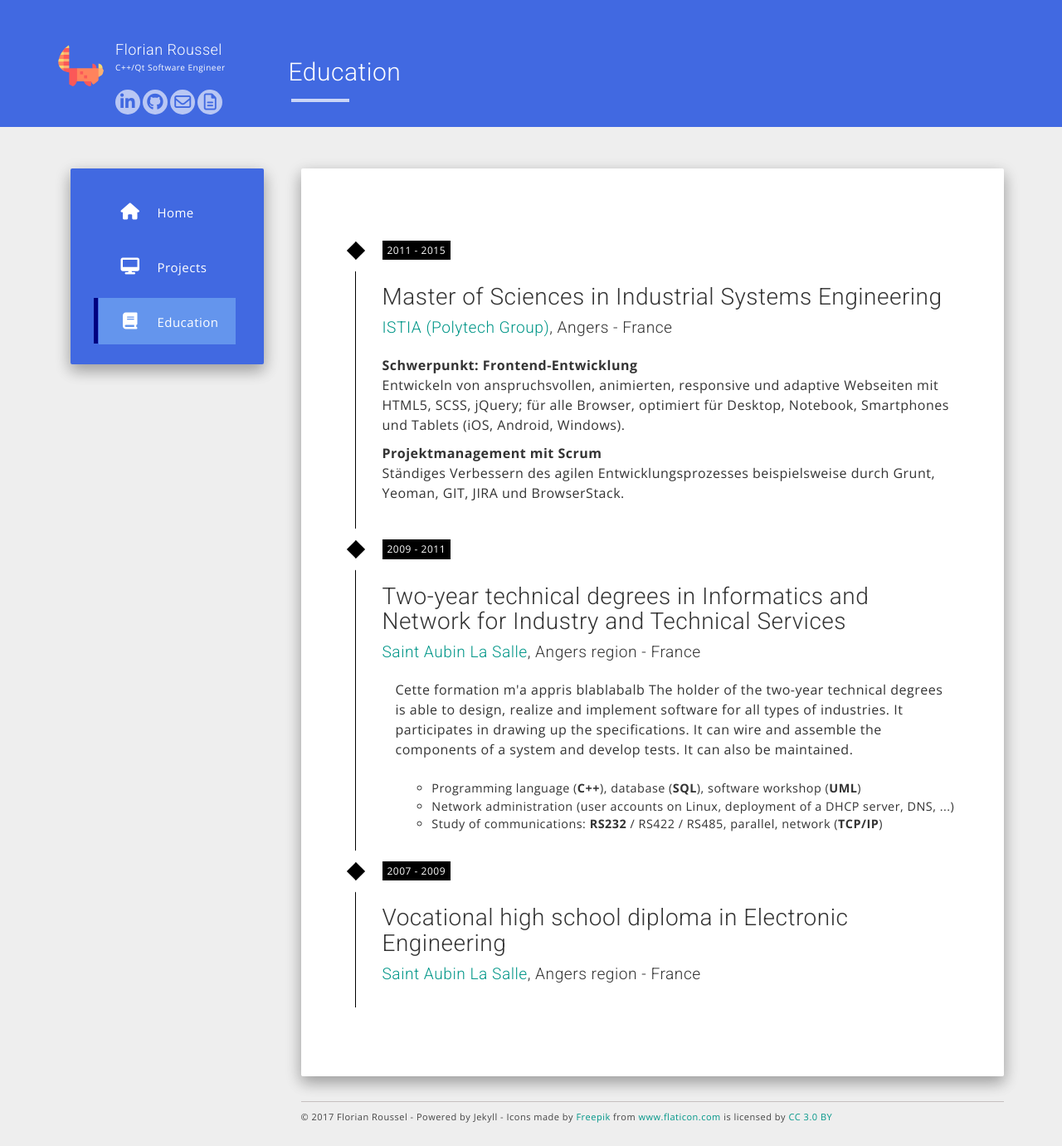
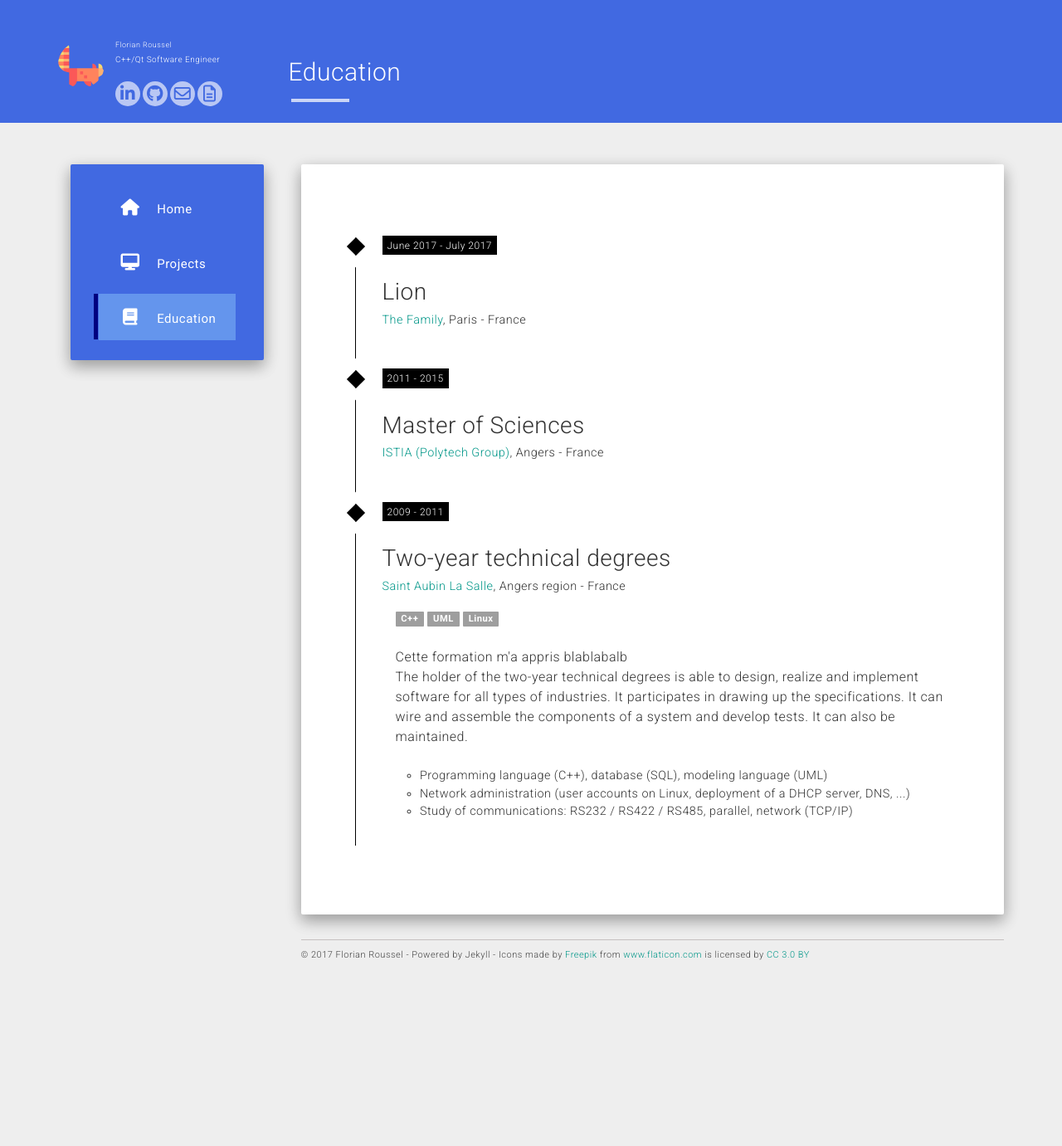
Before and after one commit to clement-roblot/karlito139.github.io, a Jekyll site: the page built from education.md, in a window 1280 px wide. Shown: the whole page at 83% size. Built offline with Jekyll 4.4.1, drawn with Linux system fonts in a browser that asks for light colours; nearby versions of some CDN libraries; after the commit the page ends 1186 px from its top, so only the background shows below that.

Commit message:
- Finalisation du template des formations.

```diff
--- a/education.md
+++ b/education.md
@@ -7,38 +7,40 @@
   <li class="timeline-event">
     <label class="timeline-event-icon"></label>
     <div class="timeline-event-copy">
+      <p class="timeline-event-thumbnail">June 2017 - July 2017</p>
+      <h3>Lion</h3>
+      <h4><a href="https://joinlion.co/" target="_blank">The Family</a>, Paris - France</h4>
+    </div>
+  </li>
+  <li class="timeline-event">
+    <label class="timeline-event-icon"></label>
+    <div class="timeline-event-copy">
       <p class="timeline-event-thumbnail">2011 - 2015</p>
-      <h3>Master of Sciences in Industrial Systems Engineering</h3>
+      <h3>Master of Sciences</h3>
       <h4><a href="http://www.istia.univ-angers.fr/en/education/automation-and-computer-engineering.html" target="_blank">ISTIA (Polytech Group)</a>, Angers - France</h4>
-      <p><strong>Schwerpunkt: Frontend-Entwicklung</strong><br>Entwickeln von anspruchsvollen, animierten, responsive und adaptive Webseiten mit HTML5, SCSS, jQuery; für alle Browser, optimiert für Desktop, Notebook, Smartphones und Tablets (iOS, Android, Windows).</p>
-      <p><strong>Projektmanagement mit Scrum</strong><br>Ständiges Verbessern des agilen Entwicklungsprozesses beispielsweise durch Grunt, Yeoman, GIT, JIRA und BrowserStack.</p>
     </div>
   </li>
   <li class="timeline-event">
     <label class="timeline-event-icon"></label>
     <div class="timeline-event-copy">
       <p class="timeline-event-thumbnail">2009 - 2011</p>
-      <h3>Two-year technical degrees in Informatics and Network for Industry and Technical Services</h3>
+      <h3>Two-year technical degrees</h3>
       <h4><a href="http://www.saintaubinlasalle.fr/superieur/les-bts-de-sals/bts-sn-ir" target="_blank">Saint Aubin La Salle</a>, Angers region - France</h4>
       <div class="training">
+        <span class="label">C++</span>
+        <span class="label">UML</span>
+        <span class="label">Linux</span>
+        <br/><br/>
         Cette formation m'a appris blablabalb
+        <br/>
         The holder of the two-year technical degrees is able to design, realize and implement software for all types of industries. It participates in drawing up the specifications. It can wire and assemble the components of a system and develop tests. It can also be maintained.
-        <br/>
-        <br/>
+        <br/><br/>
         <ul>
-          <li>Programming language (<b>C++</b>), database (<b>SQL</b>), software workshop (<b>UML</b>)</li>
+          <li>Programming language (C++), database (SQL), modeling language (UML)</li>
           <li>Network administration (user accounts on Linux, deployment of a DHCP server, DNS, ...)</li>
-          <li>Study of communications: <b>RS232</b> / RS422 / RS485, parallel, network (<b>TCP/IP</b>)</li>
+          <li>Study of communications: RS232 / RS422 / RS485, parallel, network (TCP/IP)</li>
         </ul>
       </div>
     </div>
   </li>
-  <li class="timeline-event">
-    <label class="timeline-event-icon"></label>
-    <div class="timeline-event-copy">
-      <p class="timeline-event-thumbnail">2007 - 2009</p>
-      <h3>Vocational high school diploma in Electronic Engineering</h3>
-      <h4><a href="http://www.saintaubinlasalle.fr/superieur/les-bts-de-sals/bts-sn-ir" target="_blank">Saint Aubin La Salle</a>, Angers region - France</h4>
-    </div>
-  </li>
 </ul>
--- a/static/css/timeline.css
+++ b/static/css/timeline.css
@@ -1,23 +1,18 @@
-/* Variables */
-/* Fonts */
-
-@import url(https://fonts.googleapis.com/css?family=Open+Sans:300,700);
 body {
-    font-family: 'Open Sans', 'Helvetica Neue', Helvetica, Arial, sans-serif;
     font-size: 1em;
     font-weight: 300;
     line-height: 1.5;
     letter-spacing: 0.05em;
 }
+
 /* Layout */
-
 * {
     -moz-box-sizing: border-box;
     -webkit-box-sizing: border-box;
     box-sizing: border-box;
 }
+
 /* Styling */
-
 .timeline {
     margin: 4em auto;
     position: relative;
@@ -98,6 +93,12 @@
     padding-left: 1em;
 }
 .training li {
-    margin-left: 2em;
-    font-size: 0.90em;
+    margin-left: 1em;
+    font-size: 0.9em;
 }
+.training span {
+    font-size: 0.7em;
+}
+h4 {
+    font-size: 0.9em !important;
+}
```
